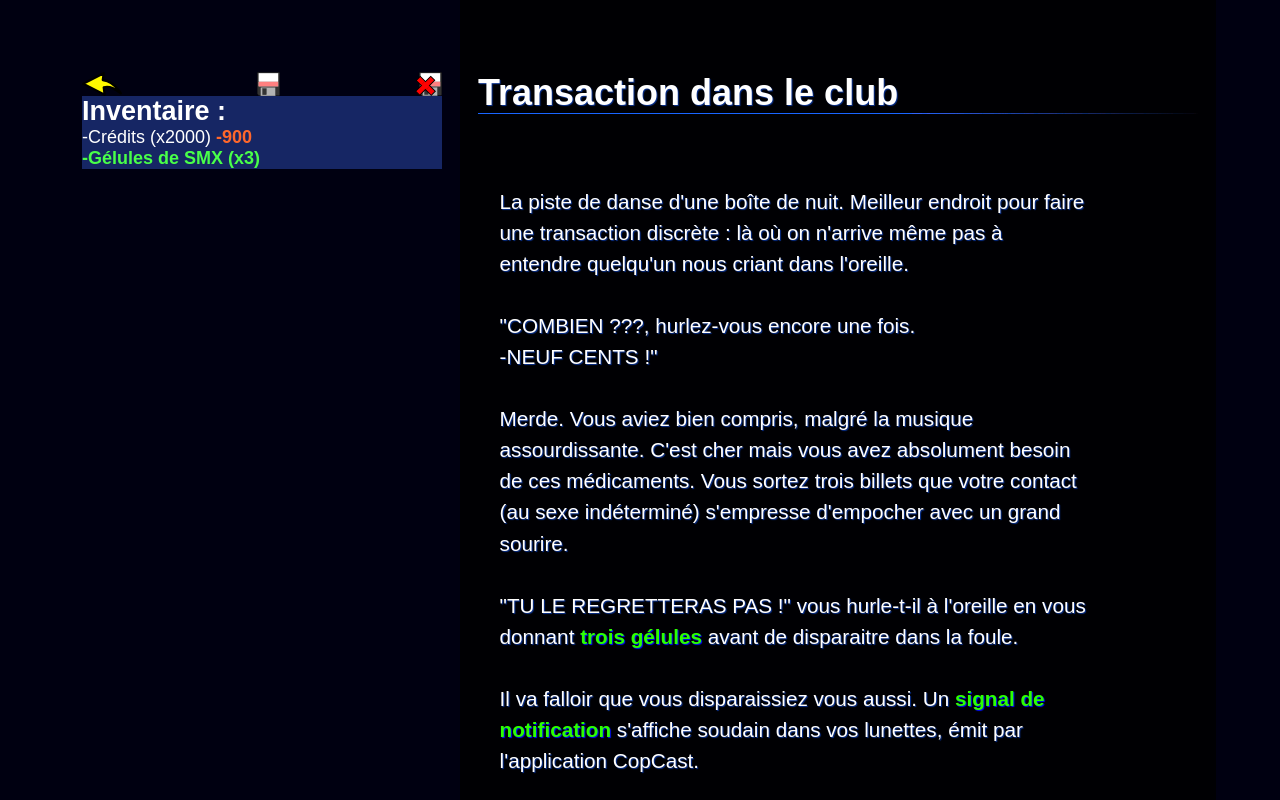
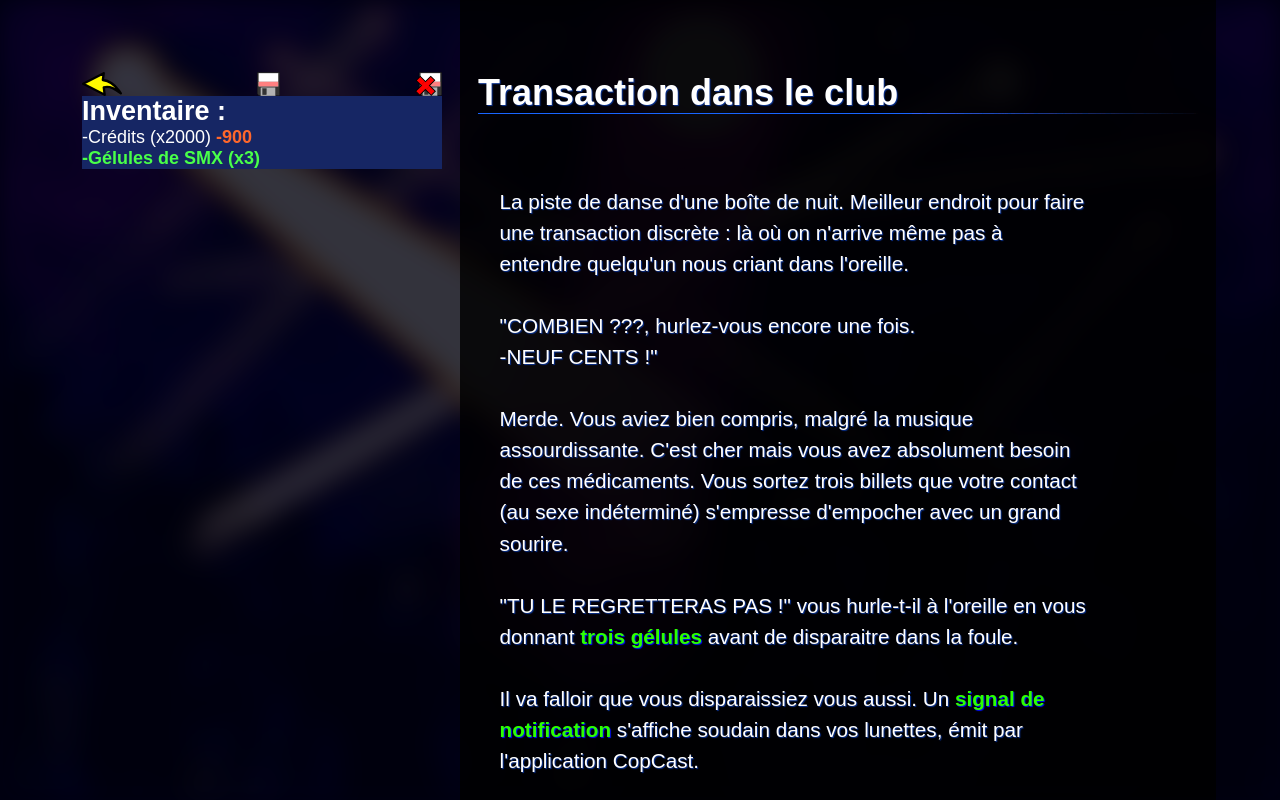
Before and after one commit to marl1/cyoajsengine, a website: page www/jeux/cyberpunk/index.htm in a window 1280 px wide. Both pictures are taken after a click on the link "Commencez votre aventure.". Shown: the top 800 px of the page. Drawn offline with Linux system fonts and the light colour scheme; files whose address does not match are found by name.

Commit message:
Modification de la gestion de simages de fond. Ajout d'images au jeu cyberpunk.

```diff
--- a/www/jeux/cyberpunk/data/episodes.js
+++ b/www/jeux/cyberpunk/data/episodes.js
@@ -5,7 +5,7 @@ creerEpisode({
     titre : `Introduction`,
     texte :
     `<h2>2087.</h2>
-    <img src="data/img/perso.png" style="float:right; padding:0.5em;">
+    <img src="data/img/perso.png" class="imgDansTexte">
     VOUS êtes ***Aiden Shaw***, 34 ans.
 
     Ce fut à 19 ans, après des années de déscolarisation, que vous avez rejoint l'armée par dépit. Votre parcours y fut (à votre grande surprise) brillant. Mais, dégouté de l'institution militaire, vous la quittez 6 ans plus tard, non sans avoir reçu vos premiers implants.
@@ -43,6 +43,7 @@ creerEpisode({
             {libelle: `Ignorer la notification.`,
             chemin: "ignorerNotifClub"}
         ],
+    image:"dancefloor1.gif",
     commandes: () => {
 		ajouterInventaireDiscretement({clef:"credits", nom:"Crédits", description:"De l'argent.", nombre:2000});
 		ajouterInventaire({clef:"credits", nom:"Crédits", description:"De l'argent.", nombre:-900});
@@ -67,13 +68,16 @@ creerEpisode({
             {libelle: `Au culot, sortir par l'entrée principale.`,
             chemin: "7"}
         ]
+    ,image:"dancefloor1.gif",
 });
 
 creerEpisode({
     clef: "5",
     titre : `Les toilettes du club`,
     texte :
-    `Vous coupez immédiatement vos récepteurs olfactifs en entrant. L'endroit est dégueulasse, en proie à une guerre de territoire farouche entre les flaques de vomi et celles de pisse.
+    `
+    <img src="data/img/toilettesPubliquesClub.jpg" class="imgDansTexte">
+    Vous coupez immédiatement vos récepteurs olfactifs en entrant. L'endroit est dégueulasse, en proie à une guerre de territoire farouche entre les flaques de vomi et celles de pisse.
 
 Vous remarquez une ***trappe d'aération au dessus d'une cabine***, fermée.`
             ,
@@ -87,6 +91,7 @@ Vous remarquez une ***trappe d'aération au dessus d'une cabine***, fermée.`
             {libelle: `Au culot, sortir par l'entrée principale.`,
             chemin: "7"}
         ]
+    ,image:"toilettesPubliquesClub.jpg"
 });
 
 creerEpisode({
@@ -108,6 +113,7 @@ Vous finissez par remarquer deux personnes, habillées normalement, avancer dans
             {libelle: `Je crois à mon plan. Je continue d'attendre ici.`,
             chemin: "continuerDAttendreClub"}
         ]
+    ,image:"dancefloor1.gif",
 });
 
 creerEpisode({
@@ -127,6 +133,7 @@ Soudain, ils se dirigent droit sur vous. ***Vous êtes repéré***, ça ne fait
             {libelle: `Je continue d'attendre, j'ai dit !`,
             chemin: "continuerDAttendreEncoreClub"}
         ]
+    ,image:"dancefloor1.gif",
 });
 
 creerEpisode({
@@ -147,6 +154,7 @@ creerEpisode({
             {libelle: `Fuir.`,
             chemin: "FuirFlicsToilettes"}
         ]
+        ,image:"toilettesPubliquesClub.jpg"
 });
 
 creerEpisode({
@@ -162,6 +170,7 @@ Dommage. Dans ces toilettes vides, le policier n'a pas hésité à utiliser son
             {libelle: `Noir.`,
             chemin: "96"}
         ]
+    ,image:"toilettesPubliquesClub.jpg"
 });
 
 creerEpisode({
@@ -176,6 +185,7 @@ creerEpisode({
             {libelle: `Noir.`,
             chemin: "96"}
         ]
+    ,image:"toilettesPubliquesClub.jpg"
 });
 
 creerEpisode({
@@ -194,6 +204,7 @@ creerEpisode({
             {libelle: `Fuir dans le conduit d'aération.`,
             chemin: "FuirFlicsToilettesConduit"}
         ]
+    ,image:"toilettesPubliquesClub.jpg"
 });
 
 creerEpisode({
@@ -212,6 +223,7 @@ creerEpisode({
             {libelle: `A droite, le conduit semble redescendre.`,
             chemin: "interceptionParAugmente"}
         ]
+    ,image:"toilettesPubliquesClub.jpg"
 });
 
 creerEpisode({
@@ -226,6 +238,7 @@ creerEpisode({
 
     ***FIN***
     `
+    ,image:""
 });
 
 creerEpisode({
@@ -246,6 +259,7 @@ Vous n'avez même pas le temps de le voir attaquer. Vous le voyez juste... Dispa
         ,commandes: () => {
             modifierVariable("augmenteClubVu", true);
         }
+        ,image:"aerationclub.gif"
 });
 
 creerEpisode({
@@ -263,6 +277,7 @@ creerEpisode({
                 {libelle: `Noir`,
                 chemin: "96"}
         ]
+    ,image:"dancefloor1.gif",
 });
 
 creerEpisode({
@@ -281,6 +296,7 @@ creerEpisode({
                 {libelle: `Noir`,
                 chemin: "96"}
         ]
+        ,image:"toilettesPubliquesClub.jpg"
 });
 
 creerEpisode({
@@ -297,6 +313,7 @@ creerEpisode({
             {libelle: `Prendre un otage.`,
             chemin: "114"}
         ]
+    ,image:"dancefloor1.gif"
 });
 
 creerEpisode({
@@ -318,6 +335,7 @@ Vous vous faufilez entre les danseurs vers la sortie. Un ***flic en civil***, tr
             {libelle: `Rester au milieu de la foule.`,
             chemin: "6"}
         ]
+    ,image:"dancefloor1.gif"
 });
 
 creerEpisode({
@@ -339,6 +357,7 @@ creerEpisode({
             {libelle: `Fuir vers l'intérieur du club.`,
             chemin: "108"}
         ]
+    ,image:"dancefloor1.gif"
 });
 
 creerEpisode({
@@ -358,6 +377,7 @@ A votre droite, deux policiers accourent depuis l'intérieur du club. Trois autr
             {libelle: `Fuir.`,
             chemin: "111"}
         ]
+    ,image:"dancefloor1.gif"
 });
 
 creerEpisode({
@@ -371,6 +391,7 @@ creerEpisode({
             {libelle: `Noir.`,
             chemin: "96"}
         ]
+    ,image:"dancefloor1.gif"
 });
 
 creerEpisode({
@@ -386,6 +407,7 @@ Dommage. Vous n'étiez qu'à quelques mètres de la sortie, mais une fois que vo
             {libelle: `Noir.`,
             chemin: "96"}
         ]
+    ,image:"dancefloor1.gif"
 });
 
 creerEpisode({
@@ -404,6 +426,7 @@ Bon. Pas de panique. Vous n'avez rien fait de mal, juste acheté quelques gélul
             {libelle: `Prendre un otage.`,
             chemin: "114"}
         ]
+    ,image:"dancefloor1.gif"
 });
 
 creerEpisode({
@@ -416,6 +439,7 @@ creerEpisode({
             {libelle: `Noir.`,
             chemin: "96"}
         ]
+    ,image:"dancefloor1.gif"
 });
 
 
@@ -430,6 +454,7 @@ Ca n'empèche pas les policiers de vous plaquer brutalement sur le sol en vous i
             {libelle: `Noir.`,
             chemin: "96"}
         ]
+    ,image:"dancefloor1.gif"
 });
 
 creerEpisode({
@@ -444,6 +469,7 @@ La scène est surréaliste. Vous êtes sur le sol, blessé par balle, tandis que
             {libelle: `Noir.`,
             chemin: "96"}
         ]
+    ,image:"dancefloor1.gif"
 });
 
 creerEpisode({
@@ -457,6 +483,7 @@ Un policier vient se placer derrière vous, et commence à dire quelque chose ma
             {libelle: `Noir.`,
             chemin: "96"}
         ]
+    ,image:"dancefloor1.gif"
 });
 
 creerEpisode({
@@ -478,6 +505,7 @@ Vous n'avez même pas le temps de le voir se déplacer. Vous le voyez juste... D
         ,commandes: () => {
             modifierVariable("augmenteClubVu", true);
         }
+    ,image:"dancefloor1.gif"
 });
 
 creerEpisode({
@@ -504,6 +532,7 @@ Vous n'avez même pas le temps de le voir se déplacer. Vous le voyez juste... D
         ,commandes: () => {
             modifierVariable("augmenteClubVu", true);
         }
+    ,image:"dancefloor1.gif"
 });
 
 creerEpisode({
@@ -526,6 +555,7 @@ Le conduit est très étroit, mais vous avez vu pire. Il fait un angle et monte
             {libelle: `A droite, le conduit semble redescendre.`,
             chemin: "53"}
         ]
+    ,image:"aerationclub.gif"
 });
 
 creerEpisode({
@@ -541,6 +571,7 @@ Vous êtes plus ou moins coincé à la verticale. Vous pouvez...`
             {libelle: `Continuer de progresser les pieds en avant, sans savoir où vous allez.`,
             chemin: "55"}
         ]
+    ,image:"aerationclub.gif"
 });
 
 creerEpisode({
@@ -558,6 +589,7 @@ Vous revoilà à ***l'intersection***.`
             {libelle: `Vous pouvez également continuer tout droit.`,
             chemin: "52"}
         ]
+    ,image:"aerationclub.gif"
 });
 
 creerEpisode({
@@ -582,6 +614,7 @@ La porte s'ouvre doucement, pour laisser apparaître un type à la coiffure ridi
         {libelle: `Remonter dans le conduit.`,
         chemin: "59"}
     ]
+    ,image:"toilettesClub2.jpg"
 });
 
 creerEpisode({
@@ -596,6 +629,7 @@ creerEpisode({
             {libelle: `Vous lui dites que ça va, vous vous enfermez dans les toilettes et attendez son départ.`,
             chemin: "47"}
         ]
+    ,image:"toilettesClub2.jpg"
 });
 
 creerEpisode({
@@ -614,6 +648,7 @@ Il finit par se ***diviser en trois***.`
             {libelle: `Vous pouvez également continuer tout droit.`,
             chemin: "52"}
         ]
+    ,image:"aerationclub.gif"
 });
 
 creerEpisode({
@@ -634,6 +669,7 @@ Il se divise en trois.`
             {libelle: `Vous pouvez également continuer tout droit.`,
             chemin: "52"}
         ]
+    ,image:"toilettesClub2.jpg"
 });
 
 creerEpisode({
@@ -648,6 +684,7 @@ creerEpisode({
             {libelle: `Aller au premier étage.`,
             chemin: "21"}
         ]
+    ,image:"arriereClub.jpg"
 });
 
 creerEpisode({
@@ -664,6 +701,7 @@ Il n'a pas l'air très convaincu. Il vous fait une petite moue et part essayer d
             {libelle: `Remonter dans le conduit.`,
             chemin: "59"}
         ]
+        ,image:"toilettesClub2.jpg"
 });
 
 creerEpisode({
@@ -688,6 +726,7 @@ Et à gauche...?`
             {libelle: `Vous pouvez également rebrousser chemin et retourner dans les toilettes du club.`,
             chemin: "7"}
         ]
+        ,image:"aerationclub.gif"
 });
 
 creerEpisode({
@@ -708,6 +747,7 @@ Bon, il n'empêche qu'il faut quand même sortir d'ici.`
             {libelle: `Sortir par l'entrée principale.`,
             chemin: "7"}
         ]
+        ,image:"dancefloor1.gif"
 });
 
 creerEpisode({
@@ -727,6 +767,7 @@ Vous remarquez qu'il porte des ***lunettes noires de réalité augmentée*** Ect
             {libelle: `Chercher une autre sortie.`,
             chemin: "19"}
         ]
+        ,image:"dancefloor1.gif"
 });
 
 creerEpisode({
@@ -738,7 +779,9 @@ Largement assez de temps pour vous permettre de vous ***glisser derrière***.
 
 Espérons que ça lui apprenne à utiliser des lunettes mono-écran à l'avenir.
 
-Vous voilà dans les loges : des petites pièces, certaines avec portes et d'autres avec un simple rideau, disposées sur les côtés d'un long couloir qui ***mène directement à la sortie***.`
+<img src="data/img/arriereClub.jpg" class="imgDansTexte">
+Vous voilà dans les loges : des petites pièces, certaines avec portes et d'autres avec un simple rideau, disposées sur les côtés d'un long couloir qui ***mène directement à la sortie***.
+`
             ,
     liens: [
             {libelle: `Traverser le couloir et sortir.`,
@@ -748,6 +791,7 @@ Vous voilà dans les loges : des petites pièces, certaines avec portes et d'aut
             {libelle: `Visiter les pièces.`,
             chemin: "22"}
         ]
+        ,image:"arriereClub.jpg"
 });
 
 creerEpisode({
@@ -768,6 +812,7 @@ Quelle approche allez-vous tenter ?`
             {libelle: `Non, il n'a pas l'air d'être quelqu'un qui se laisse convaincre facilement. Rebrousser chemin pour trouver une autre sortie.`,
             chemin: "19"}
         ]
+        ,image:"dancefloor1.gif"
 });
 
 creerEpisode({
@@ -786,6 +831,7 @@ creerEpisode({
                 {libelle: `Chercher une autre sortie.`,
                 chemin: "19"}
         ]
+        ,image:"dancefloor1.gif"
 });
 
 creerEpisode({
@@ -804,6 +850,7 @@ creerEpisode({
                 {libelle: `Chercher une autre sortie.`,
                 chemin: "19"}
         ]
+        ,image:"dancefloor1.gif",
 });
 
 creerEpisode({
@@ -822,6 +869,7 @@ Des petites pièces, certaines avec portes et d'autres avec un simple rideau, di
                 {libelle: `Visiter les pièces.`,
                 chemin: "22"}
         ]
+        ,image:"arriereClub.jpg"
 });
 
 creerEpisode({
@@ -908,7 +956,7 @@ creerEpisode({
             ,
             liens: [
                 {libelle: `Redescendre.`,
-                chemin: "22"},
+                chemin: "redescendreLoges"},
                 {libelle: `Passer en force.`,
                 chemin: "128"}
         ]
@@ -1613,6 +1661,7 @@ Pas moyen de passer sans vous faire voir.
                 {libelle: `Passer en force.`,
                 chemin: "128"}
         ]
+        ,image:"arriereClub.jpg"
 });
 
 creerEpisode({
@@ -2171,15 +2220,26 @@ Vous sortez de la salle et débouchez au milieu d'un court couloir plutôt chic,
 ]
 });
 
-creerEpisode({ //TODO conditionné la vue de l'augmenté au club ou non
+creerEpisode({
     clef: "115",
     titre : `Prendre l'ascenseur`,
     texte : () =>
     `
     Vous appelez l'ascenseur et appuyez sur le chiffre 3.
 
-    La cabine est plutôt clean elle aussi. De la musique, des fausses plantes vertes. Rien à voir avec les préfabriqués et les entrepots reconvertis où vous aviez l'habitude de travailler.
-
+    La cabine est plutôt clean elle aussi. De la musique, des fausses plantes vertes. Un grand miroir.
+`
+,liens: [
+    {libelle: `La porte de l'ascenseur s'ouvre.`,
+    chemin: "rencontreAlice"}
+]
+});
+
+creerEpisode({
+    clef: "rencontreAlice",
+    titre : `Prendre l'ascenseur`,
+    texte : () =>
+    `
     Vous voilà au troisième étage. Le bureau d'Alice est juste en face, sa porte vitrée ouverte vous invite à rentrer. ***Le gros Alice*** est derrière son bureau en train de lire un dossier. Il n'a pas changé. Son visage poupin chauve et imberbe restera certainement le même jusqu'à sa mort. A côté de lui se tient ***un énorme augmenté*** en train de vous regarder.${variable("insertion")} Il vous fait un signe de sa tête blanche presque aveuglante. Alice se réveille.
 
     "Ah ! Te voilà ! Entre, entre." Il est tellement content de vous voir qu'il en manque de tomber de son fauteil à force de gesticulations.
@@ -2259,6 +2319,21 @@ creerEpisode({
     chemin: "144"},
     {libelle: `"Non, rien."`,
     chemin: "145"}
+]
+});
+
+creerEpisode({
+    clef: "142",
+    titre : `Escalier`,
+    texte :
+    `Larges et chichement éclairés par les ampoules de secours.
+    La cage d'escalier est bercée par le vombrissement hypnotique d'un aérateur. Par réflexe, vous prenez mentalement note de l'existence probable de conduits où vous pourriez vous faufiler pour explorer le bâtiment.
+    `
+,liens: [
+    {libelle: `Monter l'escalier pour rencontre Alice.`,
+    chemin: "rencontreAlice"},
+    {libelle: `Retourner dans le couloir`,
+    chemin: "148"}
 ]
 });
 
--- a/www/jeux/cyberpunk/index.htm
+++ b/www/jeux/cyberpunk/index.htm
@@ -17,9 +17,6 @@ body {
     font-family: sans-serif;
     background-color: #000011;
     color:white;
-    background-image:url("img/dancefloor1.gif");
-    background-size: auto 100%;
-    background-attachment: fixed;
     display:flex;
     flex-direction:row;
     justify-content:center;
@@ -27,6 +24,24 @@ body {
     flex-wrap: wrap;
     font-size: large;
 }
+
+#fond {
+    background-image:url("data/img/dancefloor1.gif");
+    background-size: cover;
+    background-attachment: fixed;
+    background-position: center;
+    content: "";
+    background-color: black;
+    opacity: 0.2;
+    top: 0;
+    left: 0;
+    bottom: 0;
+    right: 0;
+    position: fixed;
+    z-index: -1;
+    filter: blur(12px);
+}
+
 #colonneGauche {
     flex-direction:column;
     display:flex;
@@ -135,6 +150,11 @@ line-height: 1.5;
 font-weight: 400;
 }
 
+.imgDansTexte {
+    float:right;
+    padding:0.5em;
+}
+
 .emphase {
     font-weight: 600;
     color: rgb(44, 255, 0);
@@ -205,6 +225,7 @@ text-align:right;
 
 </style>
 </head>
+<div id="fond"></div>
 <div id="colonneGauche">
     <div id="conteneurOutilsInventaire">
         <div id="menuOutils">
--- a/www/moteurldvelh.js
+++ b/www/moteurldvelh.js
@@ -1,4 +1,4 @@
-//V0.1.5-DEV
+//V0.1.6-DEV
 "use strict";
 
 /* Utilisé globalement dans l'appli pour savoir
@@ -103,6 +103,8 @@ function afficherEpisode(clefEpisode) {
     }
     if(episode.image) {
          remplacerImage(episode.image);
+    } else {
+        remplacerImage("");
     }
 
     genererLiens(episode.liens);
@@ -263,7 +265,7 @@ function nombreVisites() {
 }
 
 function remplacerImage(img) {
-    document.body.style.backgroundImage = "url('data/img/" + img +"')";
+    document.getElementById("fond").style.backgroundImage="url('data/img/" + img +"')";
 }
 
 function titrerJeu(titre) {
```
Also changed, not shown: www/jeux/1_jeu_exemple/index.htm (+19 -5 lines), www/jeux/cyberpunk/data/img/arriereClub.jpg (added), www/jeux/cyberpunk/data/img/persosquare.png (deleted), www/jeux/cyberpunk/data/img/toilettesClub2.jpg (added), www/jeux/cyberpunk/data/img/toilettesPubliquesClub.jpg (added). Lines whose indentation alone changed are shown as unchanged.
